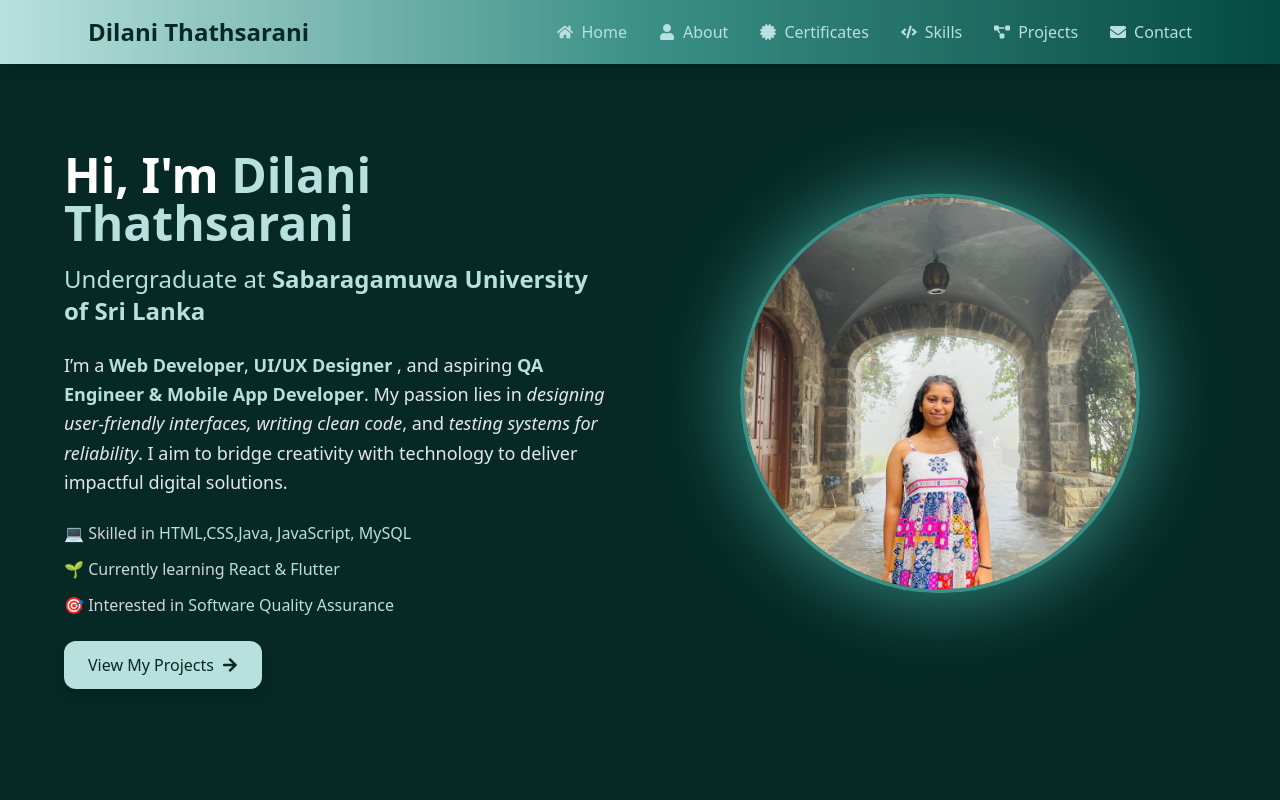
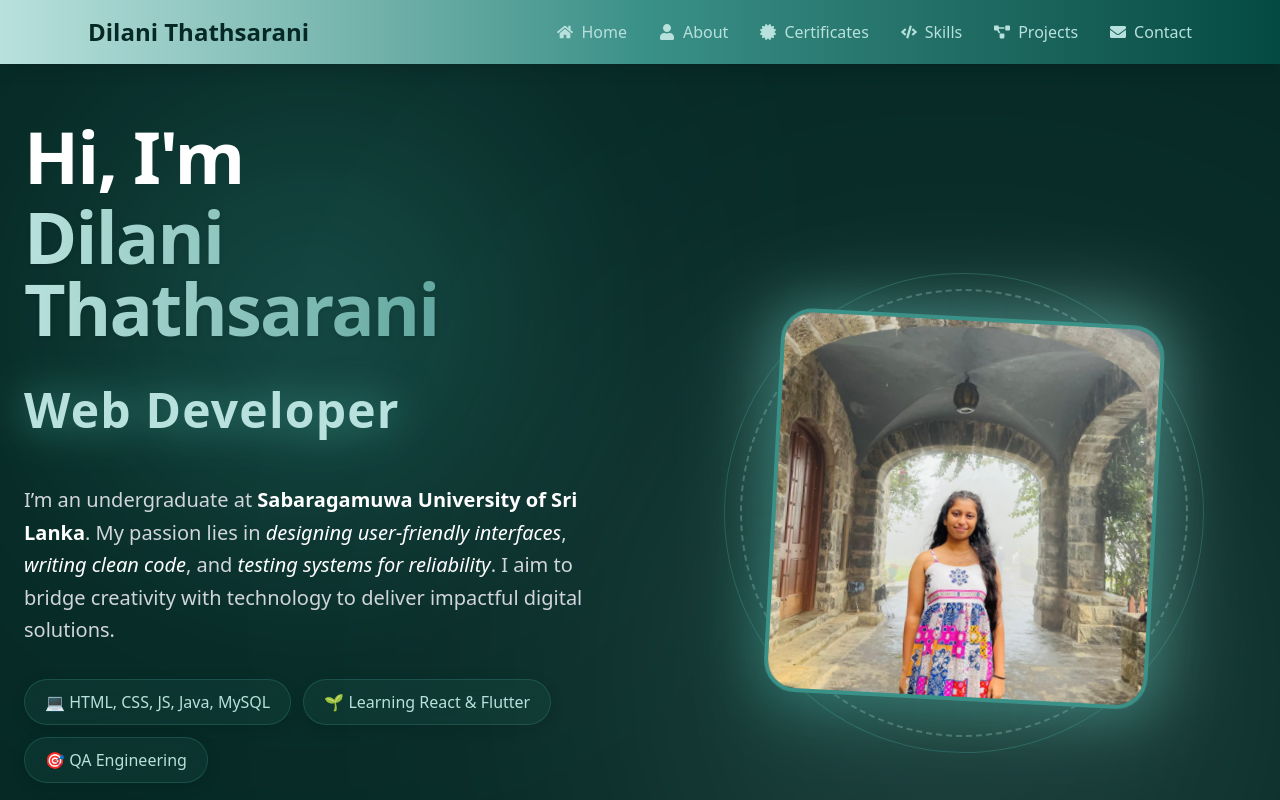
Before and after one commit to dilanithathsarani/Portfolio, a React (Vite) app: page / in a window 1280 px wide. Shown: the top 800 px of the page. Built offline with nearby package versions, Linux system fonts and the light colour scheme; no server answers.

Commit message:
home page design updated

```diff
--- a/src/component/home.jsx
+++ b/src/component/home.jsx
@@ -1,71 +1,155 @@
-import { motion } from "framer-motion";
+import { useState, useEffect } from "react";
+import { motion, AnimatePresence } from "framer-motion";
 import profileImg from "../assets/profile.jpeg";
 import { FaArrowRight } from "react-icons/fa";
 
 export default function Home() {
+  const roles = ["CIS Undergraduate", "Web Developer", "UI/UX Designer", "QA Engineer", "Mobile App Developer"];
+  const [currentRole, setCurrentRole] = useState(0);
+
+  useEffect(() => {
+    const interval = setInterval(() => {
+      setCurrentRole((prev) => (prev + 1) % roles.length);
+    }, 4500);
+    return () => clearInterval(interval);
+  }, []);
+
   return (
     <section
       id="home"
-      className="min-h-screen flex items-center justify-center bg-[#062925] px-6 py-16 text-white overflow-x-hidden"
+      className="relative min-h-screen flex items-center justify-center bg-[#062925] px-6 py-20 text-white overflow-hidden"
     >
-      <div className="max-w-6xl mx-auto grid md:grid-cols-2 gap-12 items-center">
+      {/* Ambient Animated Background Blobs */}
+      <motion.div
+        className="absolute top-20 left-10 w-96 h-96 bg-[#3A9188] rounded-full mix-blend-screen filter blur-[120px] opacity-30 z-0 pointer-events-none"
+        animate={{ x: [0, 80, 0], y: [0, 50, 0], scale: [1, 1.1, 1] }}
+        transition={{ duration: 15, repeat: Infinity, ease: "easeInOut" }}
+      />
+      <motion.div
+        className="absolute bottom-10 right-10 w-[30rem] h-[30rem] bg-[#B8E1DD] rounded-full mix-blend-screen filter blur-[150px] opacity-20 z-0 pointer-events-none"
+        animate={{ x: [0, -60, 0], y: [0, -40, 0], scale: [1, 1.2, 1] }}
+        transition={{ duration: 18, repeat: Infinity, ease: "easeInOut", delay: 1 }}
+      />
 
+      <div className="max-w-7xl mx-auto grid lg:grid-cols-2 gap-16 items-center relative z-10 w-full pt-10">
+
+        {/* Text Content */}
         <motion.div
-          className="text-center md:text-left"
+          className="text-center lg:text-left flex flex-col justify-center"
           initial={{ opacity: 0, x: -50 }}
           animate={{ opacity: 1, x: 0 }}
           transition={{ duration: 0.8 }}
         >
-          <h1 className="text-5xl font-bold mb-4 pt-10">
-            Hi, I'm <span className="text-[#B8E1DD]">Dilani Thathsarani</span>
+          <div className="inline-block mb-4">
+            <h1 className="text-5xl md:text-6xl lg:text-7xl font-bold tracking-tight">
+              Hi, I'm <br className="hidden lg:block"/>
+              <span className="text-transparent bg-clip-text bg-gradient-to-r from-[#B8E1DD] to-[#3A9188] drop-shadow-sm mt-2 inline-block">
+                Dilani Thathsarani
+              </span>
             </h1>
-          <h2 className="text-2xl text-[#B8E1DD] mb-6">
-            Undergraduate at <span className="font-semibold">Sabaragamuwa University of Sri Lanka</span>
+          </div>
+
+          <h2 className="text-3xl md:text-4xl lg:text-5xl mb-6 font-medium tracking-wide min-h-[80px] lg:min-h-[100px] flex items-center justify-center lg:justify-start">
+            <span className="text-[#B8E1DD] font-extrabold relative drop-shadow-[0_0_20px_rgba(58,145,136,1)] py-4">
+              <AnimatePresence mode="wait">
+                <motion.span
+                  key={currentRole}
+                  initial={{ y: 30, opacity: 0, rotateX: -90 }}
+                  animate={{ y: 0, opacity: 1, rotateX: 0 }}
+                  exit={{ y: -30, opacity: 0, rotateX: 90 }}
+                  transition={{ duration: 0.5, type: "spring", bounce: 0.4 }}
+                  className="inline-block whitespace-nowrap origin-bottom"
+                >
+                  {roles[currentRole]}
+                </motion.span>
+              </AnimatePresence>
+            </span>
           </h2>
-          <p className="text-lg text-gray-200 mb-6 leading-relaxed">
-            I’m a <span className="font-semibold text-[#B8E1DD]">Web Developer</span>,
-            <span className="font-semibold text-[#B8E1DD]"> UI/UX Designer </span>,
-            and aspiring <span className="font-semibold text-[#B8E1DD]">QA Engineer & Mobile App Developer</span>.
-            My passion lies in <span className="italic">designing user-friendly interfaces, writing clean code</span>,
-            and <span className="italic">testing systems for reliability</span>.
-            I aim to bridge creativity with technology to deliver impactful digital solutions.
+
+          <p className="text-lg md:text-xl text-gray-300 mb-8 leading-relaxed max-w-2xl mx-auto lg:mx-0">
+            I’m an undergraduate at <span className="font-semibold text-white">Sabaragamuwa University of Sri Lanka</span>.
+            My passion lies in <span className="italic text-white">designing user-friendly interfaces</span>, <span className="italic text-white">writing clean code</span>,
+            and <span className="italic text-white">testing systems for reliability</span>. I aim to bridge creativity with technology to deliver impactful digital solutions.
           </p>
 
-          <div className="space-y-3 text-gray-300 mb-6">
-            <p>💻 Skilled in <span className="text-[#B8E1DD]">HTML,CSS,Java, JavaScript, MySQL</span></p>
-            <p>🌱 Currently learning <span className="text-[#B8E1DD]">React & Flutter</span></p>
-            <p>🎯 Interested in <span className="text-[#B8E1DD]">Software Quality Assurance</span></p>
+          {/* Glassmorphism Skill Pills */}
+          <div className="flex flex-wrap gap-3 mb-12 justify-center lg:justify-start max-w-2xl">
+             <span className="px-5 py-2.5 bg-[#3A9188]/10 hover:bg-[#3A9188]/20 transition-colors border border-[#3A9188]/30 rounded-full text-sm md:text-base font-medium text-[#B8E1DD] backdrop-blur-md shadow-[0_4px_15px_rgba(0,0,0,0.1)]">
+               💻 HTML, CSS, JS, Java, MySQL
+             </span>
+             <span className="px-5 py-2.5 bg-[#3A9188]/10 hover:bg-[#3A9188]/20 transition-colors border border-[#3A9188]/30 rounded-full text-sm md:text-base font-medium text-[#B8E1DD] backdrop-blur-md shadow-[0_4px_15px_rgba(0,0,0,0.1)]">
+               🌱 Learning React & Flutter
+             </span>
+             <span className="px-5 py-2.5 bg-[#3A9188]/10 hover:bg-[#3A9188]/20 transition-colors border border-[#3A9188]/30 rounded-full text-sm md:text-base font-medium text-[#B8E1DD] backdrop-blur-md shadow-[0_4px_15px_rgba(0,0,0,0.1)]">
+               🎯 QA Engineering
+             </span>
           </div>
+
+          {/* Achievement & CTA Row */}
+          <div className="flex flex-col sm:flex-row items-center gap-10 justify-center lg:justify-start">
+            <motion.div
+              animate={{ scale: [1, 1.03, 1] }}
+              transition={{ duration: 4, repeat: Infinity, ease: "easeInOut" }}
+              className="flex-shrink-0"
+            >
+              <h3 className="flex items-center gap-4 text-2xl md:text-3xl font-extrabold text-white drop-shadow-lg text-left">
+                <span className="text-yellow-400 text-6xl md:text-7xl leading-none drop-shadow-[0_0_20px_rgba(250,204,21,0.6)]">
+                  5+
+                </span>
+                <span className="leading-tight">
+                  Hackathons<br />Participated
+                </span>
+              </h3>
+            </motion.div>
 
             <motion.a
               href="#projects"
-            className="inline-flex items-center px-6 py-3 bg-[#B8E1DD] text-[#062925] font-medium rounded-xl shadow-lg hover:bg-[#3A9188] hover:text-white transition"
+              className="inline-flex items-center justify-center px-8 py-4 bg-gradient-to-r from-[#3A9188] to-[#1d6159] border border-[#B8E1DD]/20 text-white font-bold text-lg rounded-2xl shadow-[0_10px_30px_rgba(58,145,136,0.4)] hover:shadow-[0_10px_40px_rgba(58,145,136,0.6)] transition-all transform hover:-translate-y-1 flex-shrink-0"
+              whileHover={{ scale: 1.05 }}
+              whileTap={{ scale: 0.95 }}
+            >
+              View My Projects <FaArrowRight className="ml-3" />
+            </motion.a>
+          </div>
+        </motion.div>
+
+        {/* Profile Image Area */}
+        <motion.div
+          className="flex justify-center relative mt-10 lg:mt-0"
+          initial={{ opacity: 0, scale: 0.8 }}
+          whileInView={{ opacity: 1, scale: 1 }}
+          transition={{ duration: 0.8, type: "spring", bounce: 0.3 }}
           whileHover={{ scale: 1.05 }}
         >
-            View My Projects <FaArrowRight className="ml-2" />
-          </motion.a>
-        </motion.div>
+          {/* Decorative Rings */}
+          <motion.div
+            className="absolute inset-0 m-auto w-[22rem] h-[22rem] md:w-[28rem] md:h-[28rem] rounded-full border-2 border-dashed border-[#B8E1DD]/30"
+            animate={{ rotate: 360 }}
+            transition={{ duration: 40, repeat: Infinity, ease: "linear" }}
+          />
+          <motion.div
+            className="absolute inset-0 m-auto w-[24rem] h-[24rem] md:w-[30rem] md:h-[30rem] rounded-full border border-[#3A9188]/40"
+            animate={{ rotate: -360 }}
+            transition={{ duration: 50, repeat: Infinity, ease: "linear" }}
+          />
 
-        <motion.div
-                  className="flex justify-center relative"
-                  initial={{ opacity: 0, scale: 0.6, y: 50 }}
-                  whileInView={{ opacity: 1, scale: 1, y: 0 }}
-                  transition={{ duration: 0.8, type: "spring" }}
-                  whileHover={{ scale: 1.15, rotate: 3 }}
-                >
+          {/* Main Image */}
+          <div className="relative z-10 w-80 h-80 md:w-96 md:h-96">
             <motion.img
               src={profileImg}
               alt="Dilani Profile"
-                    className="w-90 h-90 md:w-100 md:h-100 object-cover rounded-full border-4 border-[#3A9188] shadow-[0_0_80px_#3A9188]"
-                    animate={{ y: [0, -12, 0] }}
+              className="w-full h-full object-cover rounded-[2rem] border-4 border-[#3A9188] shadow-[0_0_50px_rgba(58,145,136,0.5)] rotate-3 hover:rotate-0 transition-transform duration-500"
+              animate={{ y: [0, -15, 0] }}
+              transition={{ duration: 5, repeat: Infinity, ease: "easeInOut" }}
+            />
+
+            {/* Glowing Backdrop */}
+            <motion.div
+              className="absolute inset-0 rounded-[2rem] bg-gradient-to-tr from-[#3A9188] to-[#B8E1DD] opacity-30 blur-2xl -z-10"
+              animate={{ scale: [1, 1.1, 1], opacity: [0.3, 0.5, 0.3] }}
               transition={{ duration: 4, repeat: Infinity, ease: "easeInOut" }}
             />
-
-                  <motion.div
-                    className="absolute w-100 h-100 rounded-full bg-gradient-to-r from-[#3A9188] via-[#B8E1DD] to-[#3A9188] opacity-40 blur-3xl -z-10"
-                    animate={{ scale: [1, 1.1, 1] }}
-                    transition={{ duration: 6, repeat: Infinity, ease: "easeInOut" }}
-                  />
+          </div>
         </motion.div>
       </div>
     </section>
```
Lines whose indentation alone changed are shown as unchanged.
